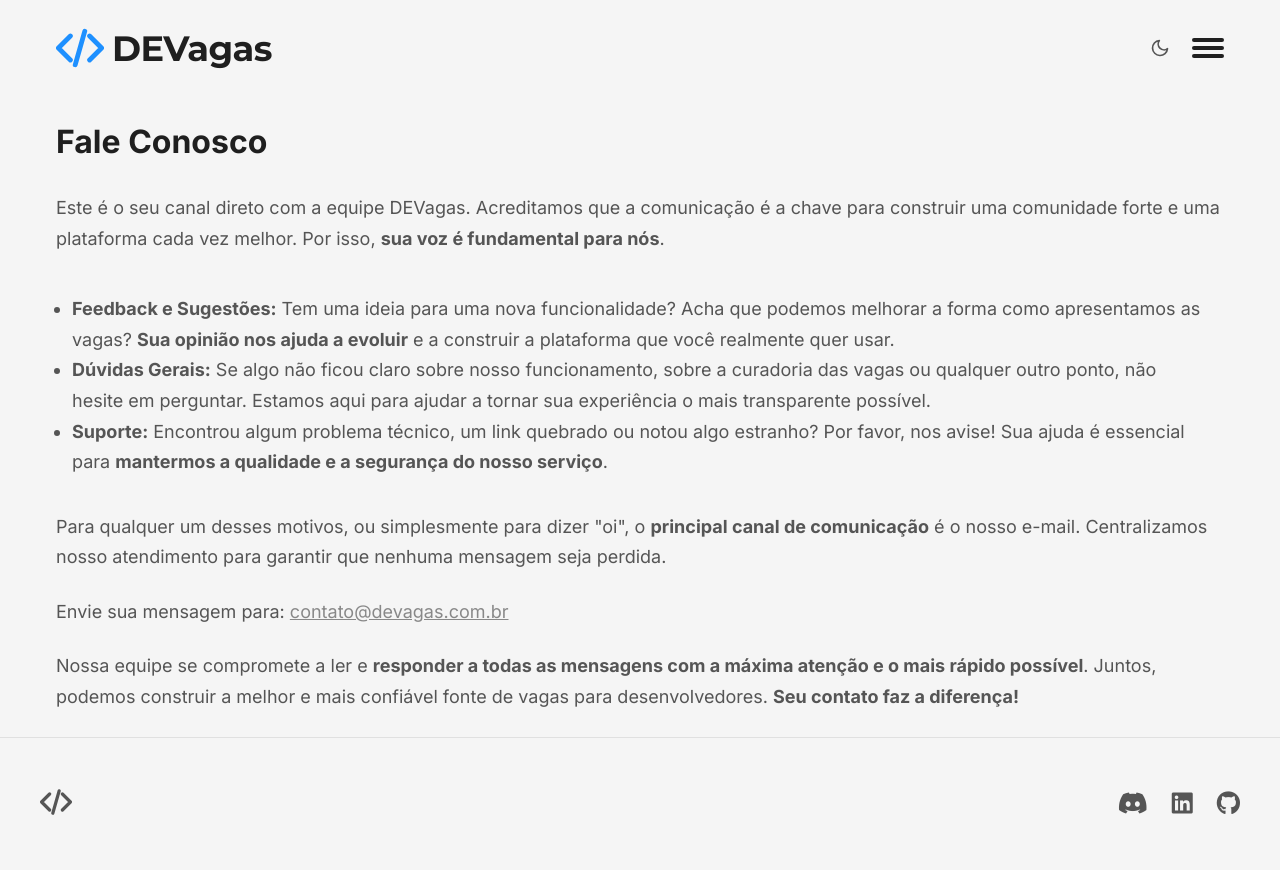
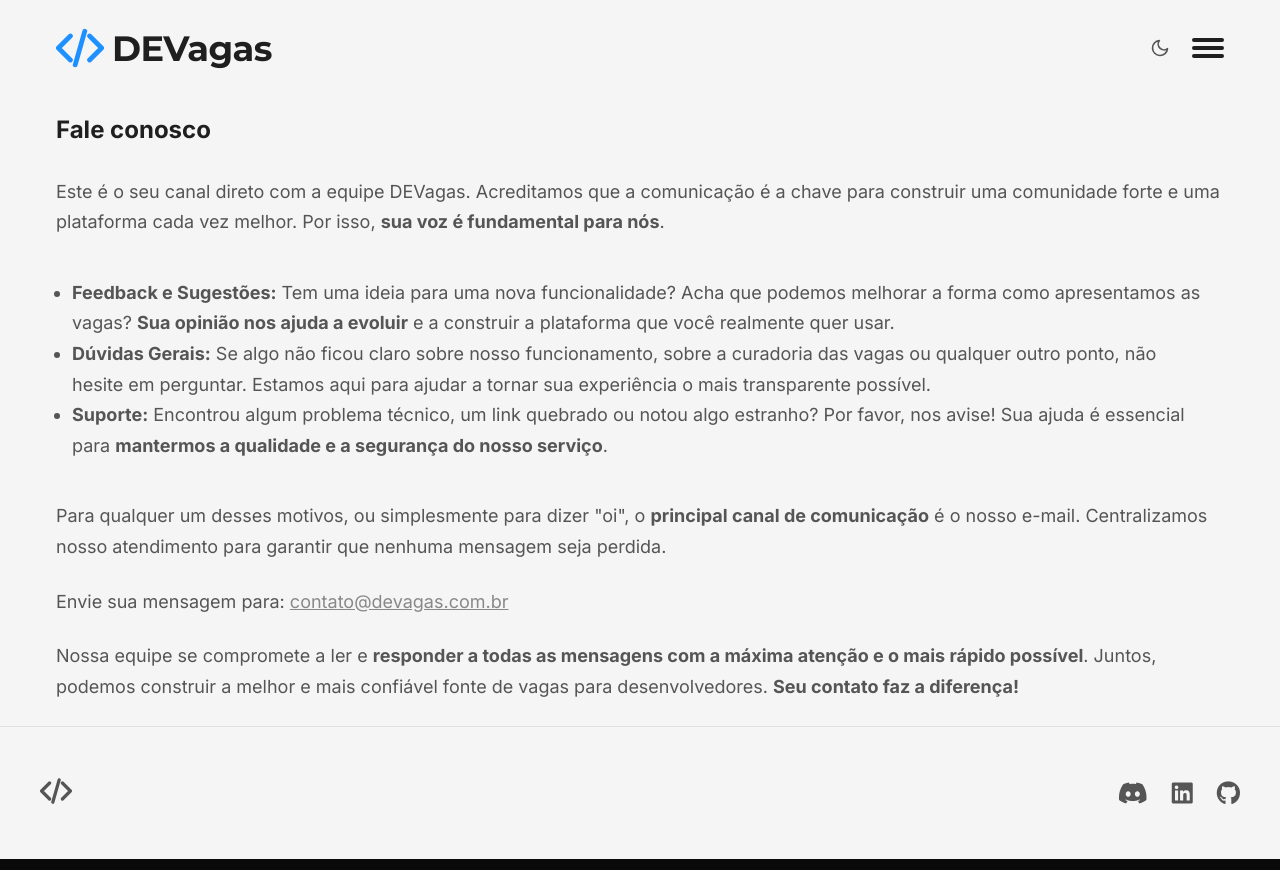
Before and after one commit to caiolucasbittencourt/devagas, a React (Vite) app: page /contato in a window 1280 px wide. Built offline with nearby package versions, Linux system fonts and the light colour scheme.

Commit message:
fix: mobile responsiveness

```diff
--- a/src/index.css
+++ b/src/index.css
@@ -229,6 +229,7 @@ body {
   flex-wrap: wrap;
   gap: 4rem;
   align-items: center;
+  padding: 0 1rem;
 }
 .hero-text {
   flex: 1;
@@ -376,7 +377,7 @@ body {
   padding: 0 1rem;
 }
 .page-content h1 {
-  font-size: 2rem;
+  font-size: 1.5rem;
   margin-bottom: 2rem;
   line-height: 1.2;
   color: var(--text-primary);
@@ -397,6 +398,7 @@ body {
 }
 .page-content ul {
   padding: 1rem;
+  margin-bottom: 1.5rem;
 }
 .page-content ul li {
   color: var(--text-secondary);
--- a/src/pages/Contact.tsx
+++ b/src/pages/Contact.tsx
@@ -3,7 +3,7 @@ import React from "react";
 const Contact: React.FC = () => {
   return (
     <section className="page-content">
-      <h1>Fale Conosco</h1>
+      <h1>Fale conosco</h1>
       <p>
         Este é o seu canal direto com a equipe DEVagas. Acreditamos que a
         comunicação é a chave para construir uma comunidade forte e uma
--- a/src/pages/Partner.tsx
+++ b/src/pages/Partner.tsx
@@ -3,7 +3,7 @@ import React from "react";
 const Partner: React.FC = () => {
   return (
     <section className="page-content">
-      <h1>Seja um parceiro</h1>
+      <h1>Seja parceiro</h1>
       <p>
         Se sua empresa está em busca de{" "}
         <strong>talentos de alta qualidade na área de tecnologia</strong>, a
```
